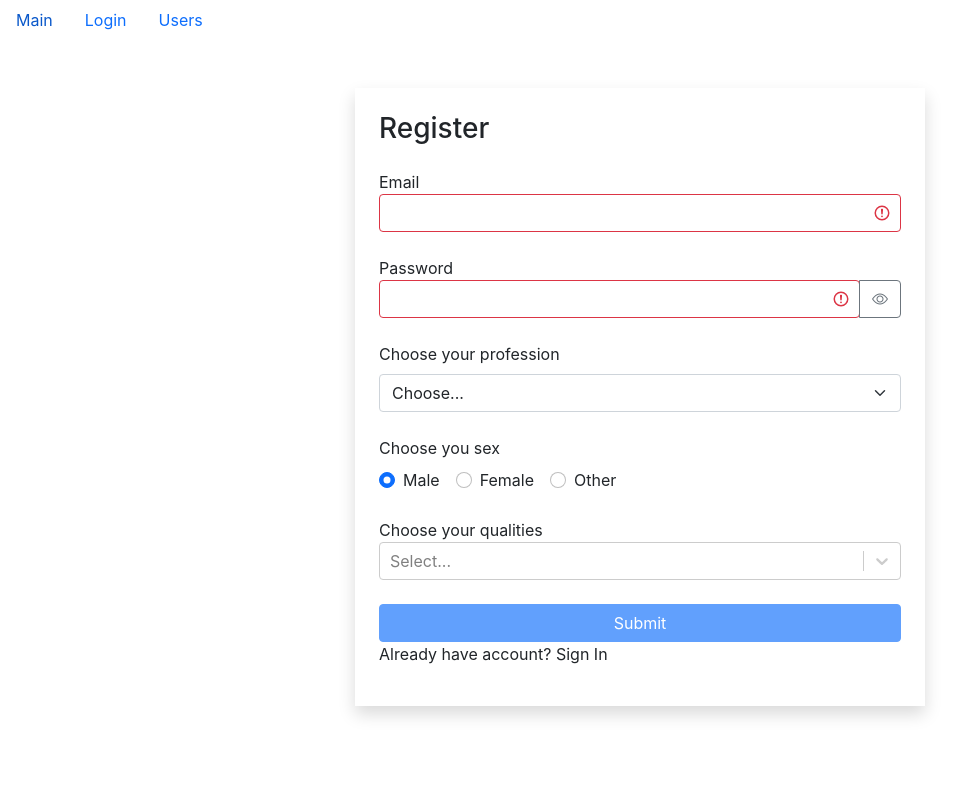
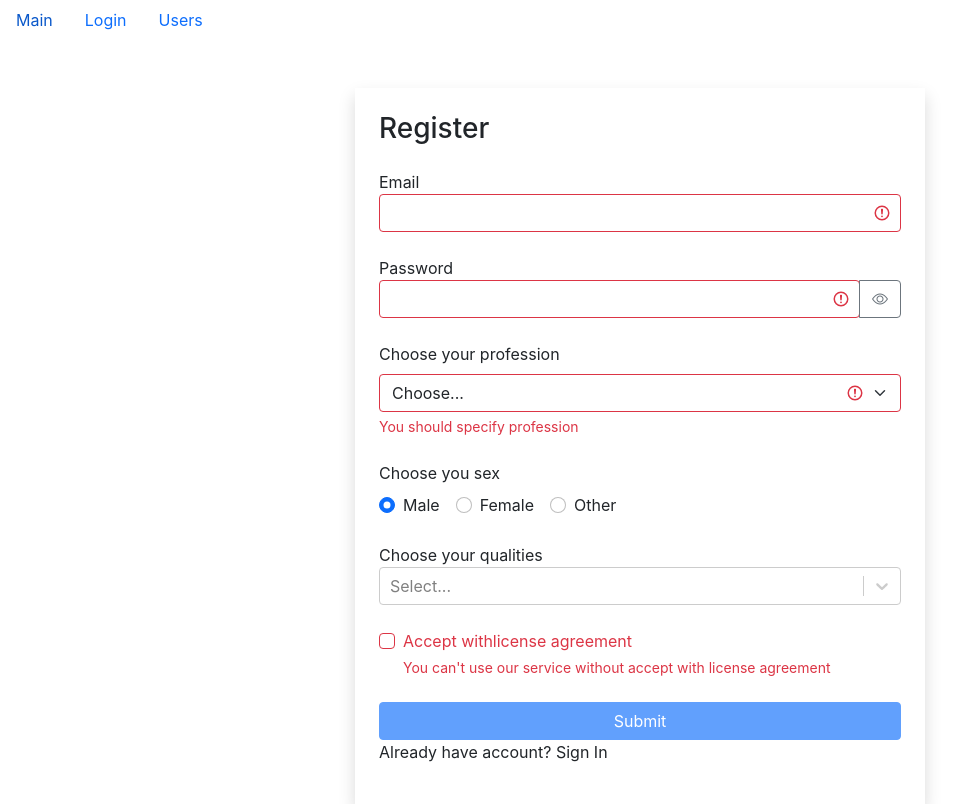
Before and after one commit to Kettengeschwindigkeit/Junior-Frontend-Developer-Profession-React-Module-CP-Fast-Company, a React (Create React App) app: page /login/1 in a window 1280 px wide. Both pictures are taken after a click on the button "Sign Up". Shown: the whole page, without its empty margins (0-975 px from the left). Built offline with nearby package versions, Linux system fonts and the light colour scheme.

Commit message:
10. Forms. Part II. Checkbox

```diff
--- /dev/null
+++ b/src/app/components/common/form/checkBoxField.jsx
@@ -0,0 +1,30 @@
+import React from "react";
+import PropTypes from "prop-types";
+
+const CheckBoxField = ({ name, value, onChange, children, error }) => {
+    const handleChange = () => {
+        onChange({ name: name, value: !value });
+    };
+
+    const getInputClasses = () => {
+        return "form-check-input" + (error ? " is-invalid" : "");
+    };
+
+    return (
+        <div className="form-check mb-4">
+            <input className={getInputClasses()} type="checkbox" value="" id={name} onChange={handleChange} checked={value} />
+            <label className="form-check-label" htmlFor={name}>{children}</label>
+            { error && <div className="invalid-feedback">{error}</div>}
+        </div>
+    );
+};
+
+CheckBoxField.propTypes = {
+    name: PropTypes.string,
+    value: PropTypes.bool,
+    onChange: PropTypes.func,
+    children: PropTypes.oneOfType([PropTypes.arrayOf(PropTypes.node), PropTypes.node]),
+    error: PropTypes.string
+};
+
+export default CheckBoxField;
--- a/src/app/components/ui/loginForm.jsx
+++ b/src/app/components/ui/loginForm.jsx
@@ -1,12 +1,13 @@
 import React, { useState, useEffect } from "react";
 import { validator } from "../../utils/validator";
+import CheckBoxField from "../common/form/checkBoxField";
 import TextField from "../common/form/textField";
 
 const LoginForm = () => {
-    const [data, setData] = useState({ email: "", password: "" });
+    const [data, setData] = useState({ email: "", password: "", stayOn: false });
     const [errors, setErrors] = useState({});
 
-    const handleChange = ({ target }) => {
+    const handleChange = (target) => {
         setData((prevState) => ({
             ...prevState,
             [target.name]: target.value
@@ -67,6 +68,7 @@
         <form onSubmit={handleSubmit}>
             <TextField label="Email" name="email" value={data.email} onChange={handleChange} error={errors.email} />
             <TextField label="Password" type="password" name="password" value={data.password} onChange={handleChange} error={errors.password} />
+            <CheckBoxField value={data.stayOn} onChange={handleChange} name="stayOn">Stay on</CheckBoxField>
             <button className="btn btn-primary w-100 mx-auto" type="submit" disabled={!isValid}>Submit</button>
         </form>
     );
--- a/src/app/components/ui/registerForm.jsx
+++ b/src/app/components/ui/registerForm.jsx
@@ -5,9 +5,10 @@
 import api from "../../api";
 import RadioField from "../common/form/radioField";
 import MultiSelectField from "../common/form/multiSelectFiled";
+import CheckBoxField from "../common/form/checkBoxField";
 
 const RegisterForm = () => {
-    const [data, setData] = useState({ email: "", password: "", profession: "", sex: "male", qualities: [] });
+    const [data, setData] = useState({ email: "", password: "", profession: "", sex: "male", qualities: [], license: false });
     const [qualities, setQualities] = useState({});
     const [professions, setProfession] = useState();
     const [errors, setErrors] = useState({});
@@ -46,6 +47,16 @@
             min: {
                 message: "Password must contain at leasr 8 characters",
                 value: 8
+            }
+        },
+        profession: {
+            isRequired: {
+                message: "You should specify profession"
+            }
+        },
+        license: {
+            isRequired: {
+                message: "You can't use our service without accept with license agreement"
             }
         }
     };
@@ -86,6 +97,7 @@
                 label="Choose you sex"
             />
             <MultiSelectField options={qualities} onChange={handleChange} name="qualities" label="Choose your qualities" />
+            <CheckBoxField value={data.license} onChange={handleChange} name="license" error={errors.license}>Accept with<a>license agreement</a></CheckBoxField>
             <button className="btn btn-primary w-100 mx-auto" type="submit" disabled={!isValid}>Submit</button>
         </form>
     );
--- a/src/app/utils/validator.js
+++ b/src/app/utils/validator.js
@@ -3,9 +3,14 @@
     function validate(validateMethod, data, config) {
         let statusValidate;
         switch (validateMethod) {
-        case "isRequired":
-            statusValidate = data.trim() === "";
+        case "isRequired": {
+            if (typeof data === "boolean") {
+                statusValidate = !data;
+            } else {
+                statusValidate = data.trim() === "";
+            }
             break;
+        }
         case "isEmail": {
             const emailRegExp = /^\S+@\S+\.\S+$/g;
             statusValidate = !emailRegExp.test(data);
```
